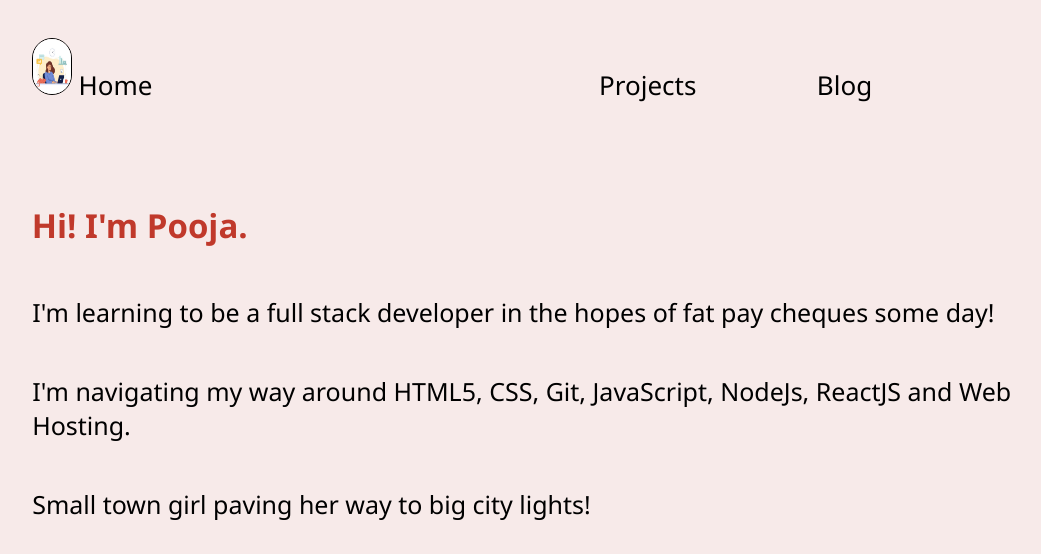
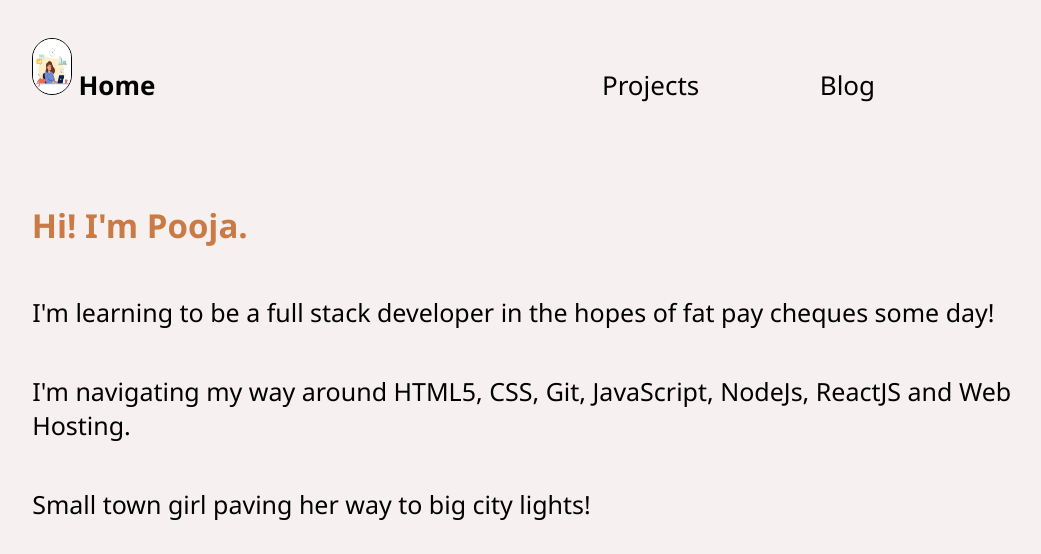
Before and after one commit to PoojaMaykoti/Pooja_adarshbalika, a plain HTML site: page index.html in a window 1280 px wide. Shown: the top 554 px of the page, without its empty margins (229-1270 px from the left). Drawn offline with Linux system fonts and the light colour scheme.

Commit message:
update style

```diff
--- a/index.html
+++ b/index.html
@@ -23,11 +23,11 @@
 
 
 
-      <a class="active" href="index.html">
+     <b> <a class="active" href="index.html">
             <img class="img1" src="icon25.jpg"></img>
 
 
-            Home</a>
+            Home</a> </b>
 
 
 
--- a/style.css
+++ b/style.css
@@ -7,7 +7,7 @@
 
 body
 {
-    background-color:#f7eae9;
+    background-color:#f7f0f0;
    font-family: Segoe UI ;
 
 
@@ -52,7 +52,7 @@ body
 h2
 {
    margin-left:20%;
-   color:#C0392B;
+   color:#ca7a44;
    margin-top:100px;
    font-size: 33px;
 }
@@ -323,6 +323,7 @@ a:hover{
   height: 27%;
   width: 60%;
   margin-left: 20%;
+  border: 1px solid black;
 }
 
 .blog-container2
@@ -333,6 +334,7 @@ a:hover{
   width: 60%;
   margin-left: 20%;
   margin-top: 30px;
+  border: 1px solid black;
 }
 
 
```
Also changed, not shown: Blog.html (+1 -1 lines), Project.html (+2 -2 lines).
